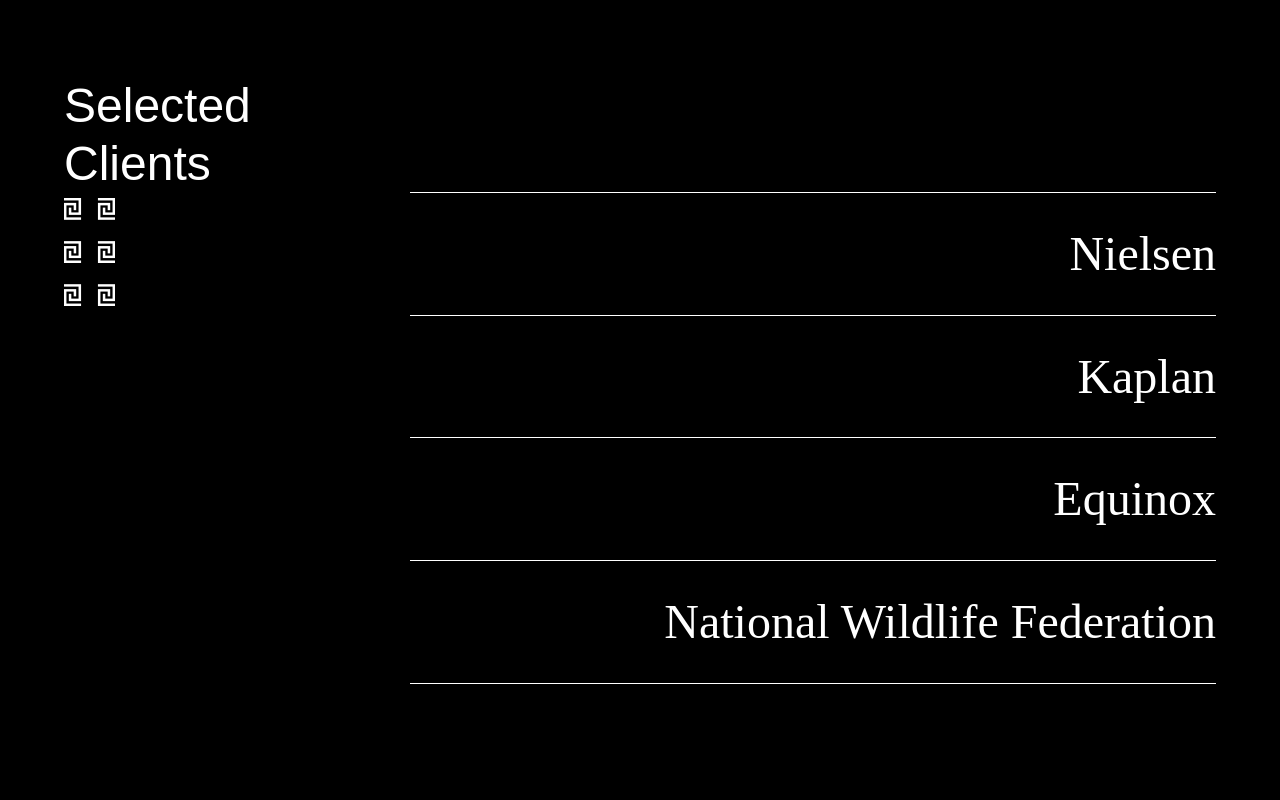
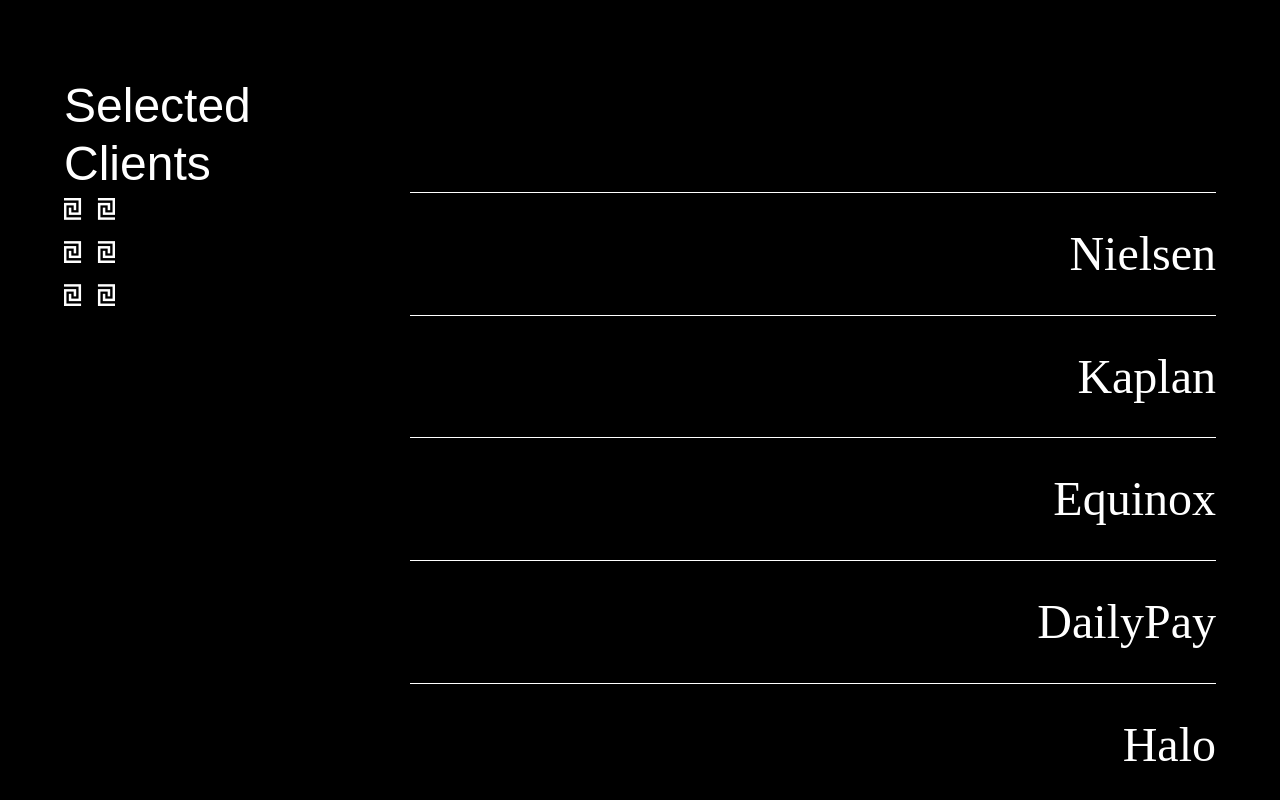
Before and after one commit to da-022412/amphora-site, a React (Create React App) app: page / in a window 1280 px wide. Shown: the part 823-1623 px from the top of the page. Built offline with nearby package versions, Linux system fonts and the light colour scheme; a web font is replaced by a local one.

Commit message:
Update portfolio component

```diff
--- a/src/components/Portfolio/Portfolio.js
+++ b/src/components/Portfolio/Portfolio.js
@@ -7,7 +7,8 @@
 import nielsen from '../../assets/images/nielsen-logo.webp';
 import kaplan from '../../assets/images/kaplan-logo.webp';
 import equinox from '../../assets/images/equinox-logo.webp';
-import nwf from '../../assets/images/nwf-logo.webp';
+import dailypay from '../../assets/images/dailypay-logo.webp';
+import halo from '../../assets/images/halo-logo.webp';
 
 const CONTENT = [
     {
@@ -29,10 +30,16 @@
         height: '95',
     },
     {
-        title: 'National Wildlife Federation',
-        img: nwf,
+        title: 'DailyPay',
+        img: dailypay,
         width: '500',
-        height: '198',
+        height: '124',
+    },
+    {
+        title: 'Halo',
+        img: halo,
+        width: '500',
+        height: '250',
     },
 ];
 
```
Also changed, not shown: src/assets/images/dailypay-logo.webp (added), src/assets/images/halo-logo.webp (added).
